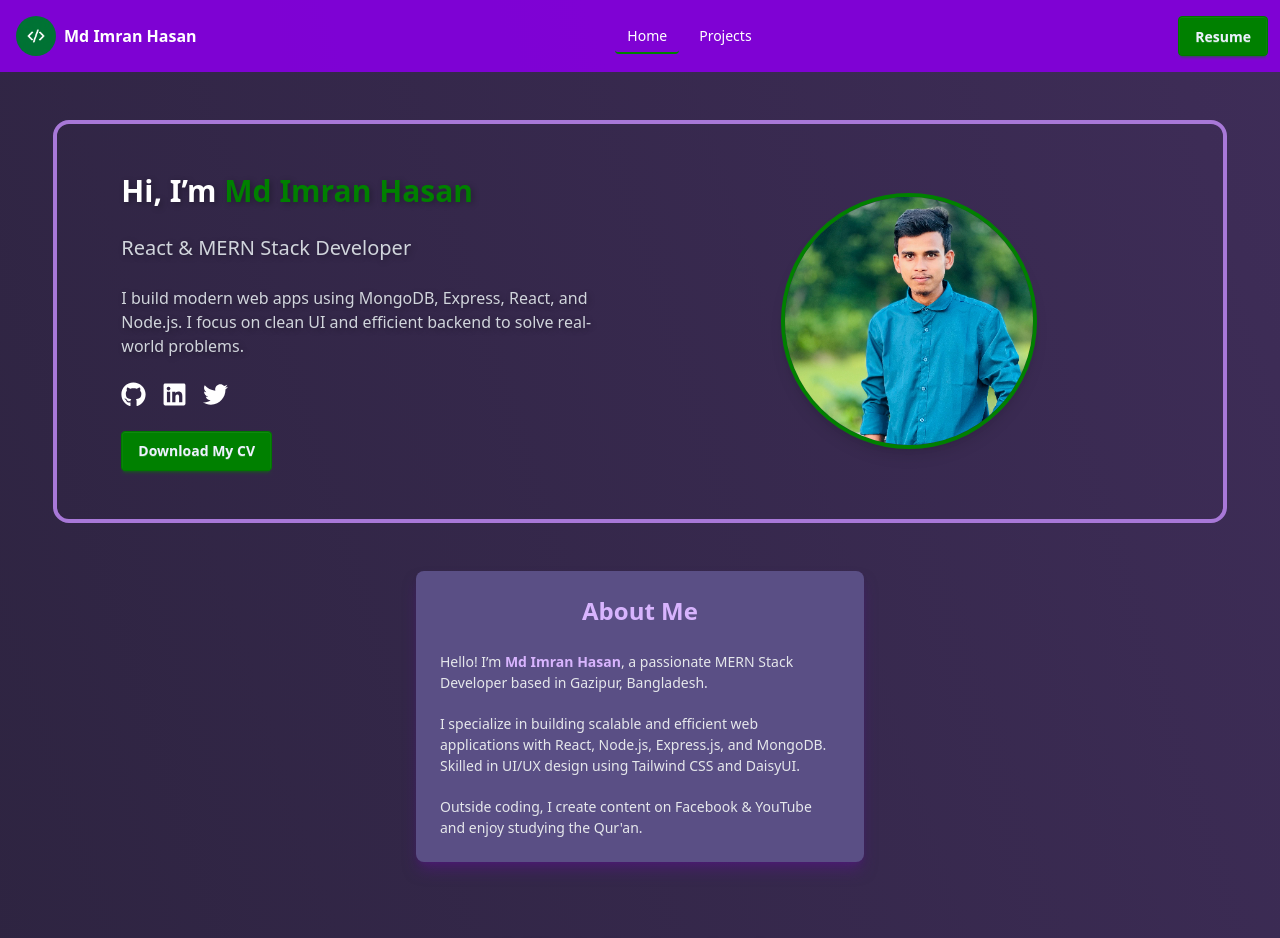
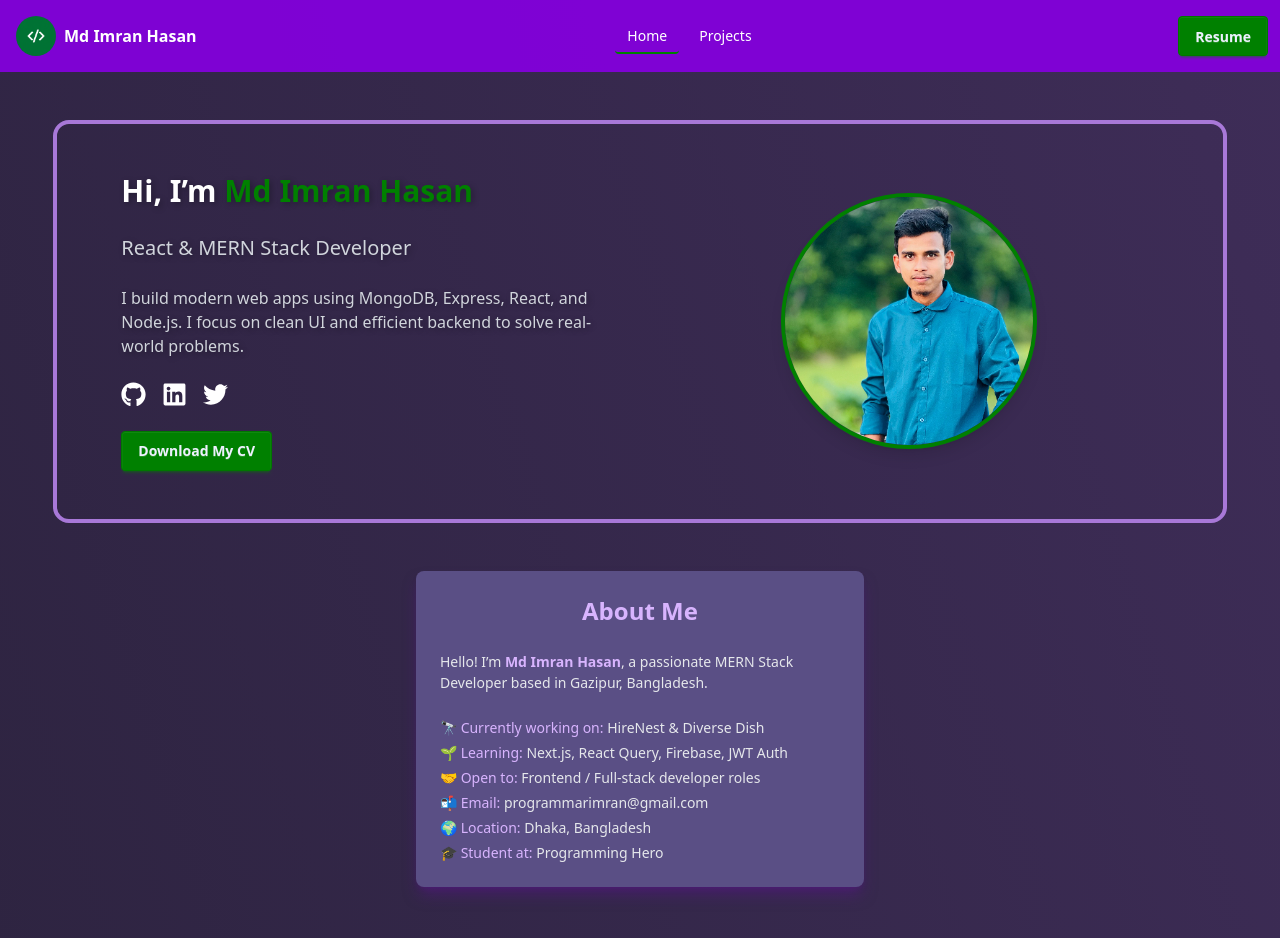
Before and after one commit to programmarimran/imran-dev-portfolio, a React (Vite) app in the folder portfolio/: page / in a window 1280 px wide. Shown: the top 938 px of the page. Built offline with nearby package versions, Linux system fonts and the light colour scheme.

Commit message:
added a about section updated

```diff
--- a/portfolio/src/components/utilits/particlesBackground/ParticlesBackground.jsx
+++ /dev/null
@@ -1,25 +0,0 @@
-import React from 'react';
-import Particles from 'react-particles';
-
-const ParticlesBackground = () => {
-  return (
-    <Particles
-      className="absolute top-0 left-0 w-full h-full z-0"
-      options={{
-        particles: {
-          number: {
-            value: 50,
-            density: { enable: true, value_area: 800 }
-          },
-          color: { value: "#ffffff" },
-          shape: { type: "circle" },
-          opacity: { value: 0.4 },
-          size: { value: 2 },
-          move: { enable: true, speed: 0.8 }
-        }
-      }}
-    />
-  );
-};
-
-export default ParticlesBackground;
--- a/portfolio/src/pages/homepage/about/AboutMe.jsx
+++ b/portfolio/src/pages/homepage/about/AboutMe.jsx
@@ -1,28 +1,27 @@
 import React from "react";
-import ParticlesBackground from "../../../components/utilits/particlesBackground/ParticlesBackground";
 
 const AboutMe = () => {
   return (
-    <div className="card max-w-md mb-12 mx-auto bg-[#5a4f85] text-gray-200 shadow-lg shadow-purple-900/50 rounded-lg">
-       <ParticlesBackground />
-      <div className="card-body">
-        <h2 className="card-title text-center text-[#d8b4fe] text-2xl font-bold mb-4 mx-auto">
+    <div className="card max-w-md mx-auto mb-12 bg-[#5a4f85] text-gray-200 shadow-lg shadow-purple-900/50 rounded-lg">
+      <div className="card-body space-y-4">
+        <h2 className="text-2xl font-bold text-center text-[#d8b4fe]">
           About Me
         </h2>
         <p>
           Hello! I’m{" "}
-          <span className="font-semibold text-[#d8b4fe]">Md Imran Hasan</span>,
-          a passionate MERN Stack Developer based in Gazipur, Bangladesh.
+          <span className="font-semibold text-[#d8b4fe]">
+            Md Imran Hasan
+          </span>
+          , a passionate MERN Stack Developer based in Gazipur, Bangladesh.
         </p>
-        <p className="mt-3">
-          I specialize in building scalable and efficient web applications with
-          React, Node.js, Express.js, and MongoDB. Skilled in UI/UX design using
-          Tailwind CSS and DaisyUI.
-        </p>
-        <p className="mt-3">
-          Outside coding, I create content on Facebook & YouTube and enjoy
-          studying the Qur'an.
-        </p>
+        <ul className="space-y-1">
+          <li>🔭 <span className="font-medium text-[#d8b4fe]">Currently working on:</span> HireNest & Diverse Dish</li>
+          <li>🌱 <span className="font-medium text-[#d8b4fe]">Learning:</span> Next.js, React Query, Firebase, JWT Auth</li>
+          <li>🤝 <span className="font-medium text-[#d8b4fe]">Open to:</span> Frontend / Full-stack developer roles</li>
+          <li>📬 <span className="font-medium text-[#d8b4fe]">Email:</span> programmarimran@gmail.com</li>
+          <li>🌍 <span className="font-medium text-[#d8b4fe]">Location:</span> Dhaka, Bangladesh</li>
+          <li>🎓 <span className="font-medium text-[#d8b4fe]">Student at:</span> Programming Hero</li>
+        </ul>
       </div>
     </div>
   );
--- a/portfolio/src/pages/homepage/hero/HeroSection.jsx
+++ b/portfolio/src/pages/homepage/hero/HeroSection.jsx
@@ -5,7 +5,9 @@ const HeroSection = () => {
   return (
     <section className="max-h-[1000px] my-12 border-4 rounded-2xl border-[#a878d8]  flex flex-col-reverse md:flex-row items-center justify-between gap-10 px-6 md:px-16 py-12  text-white">
       {/* Left content */}
-      <div className="w-full md:w-1/2 flex flex-col gap-6">
+      <div data-aos="fade-right"
+     data-aos-offset="300"
+     data-aos-easing="ease-in-sine" className="w-full md:w-1/2 flex flex-col gap-6">
         <h1 className="text-4xl md:text-3xl font-bold leading-tight text-shadow">
           Hi, I’m <span className="text-primary">Md Imran Hasan</span>
         </h1>
@@ -63,7 +65,7 @@ const HeroSection = () => {
       </div>
 
       {/* Right image */}
-      <div className="w-full md:w-1/2 flex justify-center">
+      <div data-aos="flip-down" className="w-full md:w-1/2 flex justify-center">
         <img
           src={myPhoto}
           alt="Md Imran Hasan"
--- a/portfolio/src/pages/homepage/projects/ProjectSection.jsx
+++ b/portfolio/src/pages/homepage/projects/ProjectSection.jsx
@@ -1,7 +1,5 @@
 import projectsData from "../../../assets/data/projects/projects";
-// import ProjectCard from "../../projectsPage/projectCard/ProjectCard";
-import ProjectDetailsDEMO from "../../projectsPage/projectsDetails/ProjectDetailsDEMO";
-
+import ProjectCard from "../../projectsPage/projectCard/ProjectCard";
 export default function ProjectSection() {
   const projects = projectsData;
   const homeProjects = projects.slice(0, 3);
@@ -10,7 +8,7 @@ export default function ProjectSection() {
       <h1 className="text-3xl md:text-4xl font-bold text-center text-primary mb-10">Projects</h1>
       <div className=" ">
         {homeProjects.map((project) => (
-          <ProjectDetailsDEMO key={project.id} project={project} />
+          <ProjectCard key={project.id} project={project} />
         ))}
       </div>
     </div>
--- /dev/null
+++ b/portfolio/src/pages/projectsPage/projectCard/ProjectCardDEMO.jsx
@@ -0,0 +1,31 @@
+import React from "react";
+import { Link } from "react-router";
+
+const ProjectCardDEMO = ({ project }) => {
+  const { description,techStack, image, title,id } = project;
+  return (
+    <div className="card bg-base-100 shadow-sm">
+      <figure>
+        <img src={image} alt="Shoes" />
+      </figure>
+      <div className="card-body rounded-b-lg bg-[#5a4f85]">
+        <h2 className=" text-3xl font-bold mx-auto">{title}</h2>
+        <p>{description}</p>
+        <div className="flex flex-wrap gap-2 mb-4">
+            {techStack.map((tech, idx) => (
+              <div key={idx} className="badge badge-outline">
+                {tech}
+              </div>
+            ))}
+          </div>
+        <div className="card-actions justify-end">
+          <Link to={`/details/${id}`}>
+          <button className="btn btn-primary">Details</button>
+          </Link>
+        </div>
+      </div>
+    </div>
+  );
+};
+
+export default ProjectCardDEMO;
--- a/portfolio/src/pages/projectsPage/projects/Projects.jsx
+++ b/portfolio/src/pages/projectsPage/projects/Projects.jsx
@@ -1,14 +1,12 @@
 import projectsData from "../../../assets/data/projects/projects";
-// import ProjectCard from "../projectCard/ProjectCard";
-import ProjectDetailsDEMO from "../projectsDetails/ProjectDetailsDEMO";
-
+import ProjectCard from "../projectCard/ProjectCard";
 const Projects = () => {
   const projects = projectsData;
   return (
     <div className="container mx-auto px-4 py-8">
       <h1 className="text-2xl font-bold text-center mb-8">Projects</h1>
       {projects.map((project) => (
-        <ProjectDetailsDEMO key={project.id} project={project} />
+        <ProjectCard key={project.id} project={project} />
       ))}
     </div>
   );
--- a/portfolio/src/pages/projectsPage/projectsDetails/ProjectDetails.jsx
+++ b/portfolio/src/pages/projectsPage/projectsDetails/ProjectDetails.jsx
@@ -30,7 +30,7 @@ const ProjectDetails = () => {
   return (
     <div className="max-w-6xl mx-auto px-4 py-10 text-white">
       {/* Navigation */}
-      <aside className="mb-8 md:flex flex-wrap hidden  gap-3 justify-center z-50 sticky top-22 items-center md:justify-center">
+      <aside className="mb-8 md:flex flex-wrap   gap-3  z-50 sticky top-16 md:top-22  items-center md:justify-center">
         <Link to={-1}>
           <button className=" btn btn-primary">
             <FaCircleArrowLeft /> Go Back
@@ -40,7 +40,7 @@ const ProjectDetails = () => {
           <button
             key={idx}
             onClick={() => scrollToSection(sec.replace(/\s/g, ""))}
-            className="bg-white/10  hover:bg-purple-700 text-white px-4 py-2 rounded-full text-sm backdrop-blur-sm transition-all duration-200"
+            className="bg-white/10 hidden md:flex  hover:bg-purple-700 text-white px-4 py-2 rounded-full text-sm backdrop-blur-sm transition-all duration-200"
           >
             {sec}
           </button>
```
Also changed, not shown: portfolio/src/components/navbar/Navbar.jsx (deleted, +0 -118 lines), portfolio/src/pages/projectsPage/projectCard/ProjectCard.jsx (+54 -13 lines).
